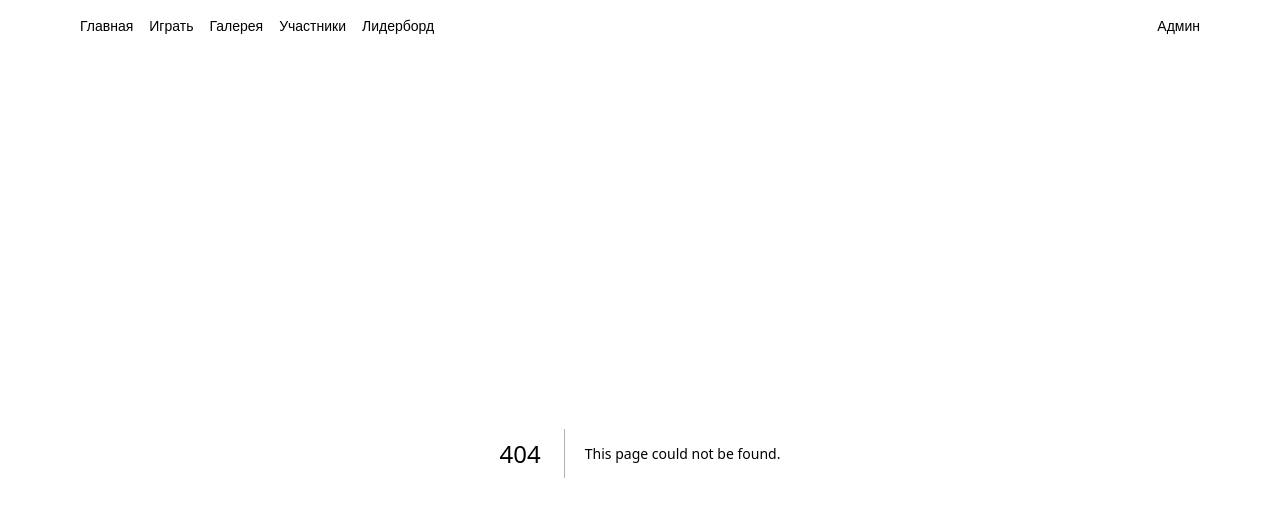
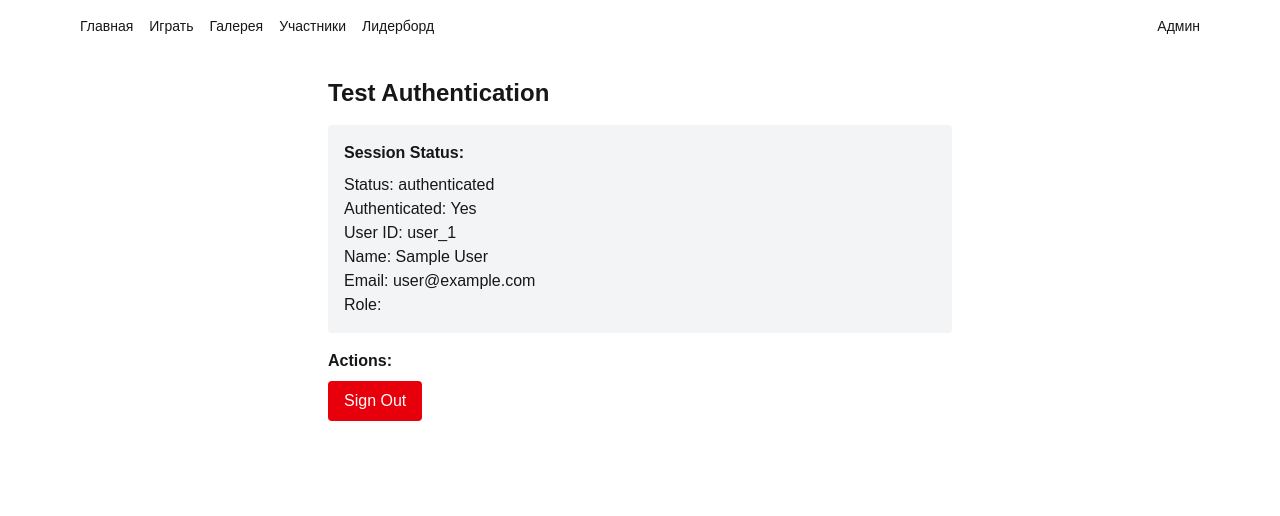
Before and after one commit to nikkawaf-rgb/guessr-memory, a Next.js app: page /test-auth in a window 1280 px wide. Before the commit this address had no page. Shown: the top 516 px of the page. Built offline with nearby package versions, Linux system fonts and the light colour scheme; no server answers; sample sign-in values are in the browser's storage.

Commit message:
debug: add logging and test page for authentication issues

```diff
--- a/app/api/auth/[...nextauth]/route.ts
+++ b/app/api/auth/[...nextauth]/route.ts
@@ -7,7 +7,7 @@ import bcrypt from "bcryptjs";
 const adminHash = process.env.ADMIN_PASSWORD_HASH ?? "";
 
 export const authOptions: NextAuthOptions = {
-  adapter: PrismaAdapter(prisma),
+  // adapter: PrismaAdapter(prisma), // Temporarily disabled for debugging
   session: { strategy: "jwt" },
   providers: [
     CredentialsProvider({
@@ -37,6 +37,8 @@ export const authOptions: NextAuthOptions = {
       async authorize(credentials) {
         if (!credentials?.name) return null;
 
+        console.log("Player login attempt:", credentials.name);
+
         // Create or find user by name
         let user = await prisma.user.findFirst({
           where: {
@@ -46,6 +48,7 @@ export const authOptions: NextAuthOptions = {
         });
 
         if (!user) {
+          console.log("Creating new user:", credentials.name);
           // Create new user with just name
           user = await prisma.user.create({
             data: {
@@ -53,6 +56,8 @@ export const authOptions: NextAuthOptions = {
               role: "player"
             }
           });
+        } else {
+          console.log("Found existing user:", user.id);
         }
 
         return {
--- a/app/auth/signin/page.tsx
+++ b/app/auth/signin/page.tsx
@@ -18,17 +18,23 @@ export default function SignInPage() {
     setError("");
 
     try {
+      console.log("Attempting login with name:", name.trim());
       const result = await signIn("Player", {
         name: name.trim(),
         redirect: false,
       });
 
+      console.log("SignIn result:", result);
+
       if (result?.ok) {
+        console.log("Login successful, redirecting to profile");
         router.push("/profile");
       } else {
-        setError("Ошибка входа. Попробуйте еще раз.");
+        console.error("Login failed:", result?.error);
+        setError(`Ошибка входа: ${result?.error || "Неизвестная ошибка"}`);
       }
-    } catch {
+    } catch (err) {
+      console.error("Login error:", err);
       setError("Ошибка входа");
     } finally {
       setLoading(false);
--- /dev/null
+++ b/app/test-auth/page.tsx
@@ -0,0 +1,54 @@
+"use client";
+
+import { useSession } from "next-auth/react";
+import { signIn, signOut } from "next-auth/react";
+
+export default function TestAuthPage() {
+  const { data: session, status } = useSession();
+
+  if (status === "loading") {
+    return <div>Loading...</div>;
+  }
+
+  return (
+    <div className="max-w-2xl mx-auto p-6">
+      <h1 className="text-2xl font-semibold mb-4">Test Authentication</h1>
+
+      <div className="bg-gray-100 p-4 rounded mb-4">
+        <h2 className="font-semibold mb-2">Session Status:</h2>
+        <p>Status: {status}</p>
+        <p>Authenticated: {session ? "Yes" : "No"}</p>
+        {session && (
+          <div>
+            <p>User ID: {session.user?.id}</p>
+            <p>Name: {session.user?.name}</p>
+            <p>Email: {session.user?.email}</p>
+            <p>Role: {session.user?.role}</p>
+          </div>
+        )}
+      </div>
+
+      {!session ? (
+        <div>
+          <h3 className="font-semibold mb-2">Test Login:</h3>
+          <button
+            onClick={() => signIn("Player", { name: "тестер" })}
+            className="bg-blue-600 text-white px-4 py-2 rounded hover:bg-blue-700"
+          >
+            Login as "тестер"
+          </button>
+        </div>
+      ) : (
+        <div>
+          <h3 className="font-semibold mb-2">Actions:</h3>
+          <button
+            onClick={() => signOut()}
+            className="bg-red-600 text-white px-4 py-2 rounded hover:bg-red-700"
+          >
+            Sign Out
+          </button>
+        </div>
+      )}
+    </div>
+  );
+}
```
